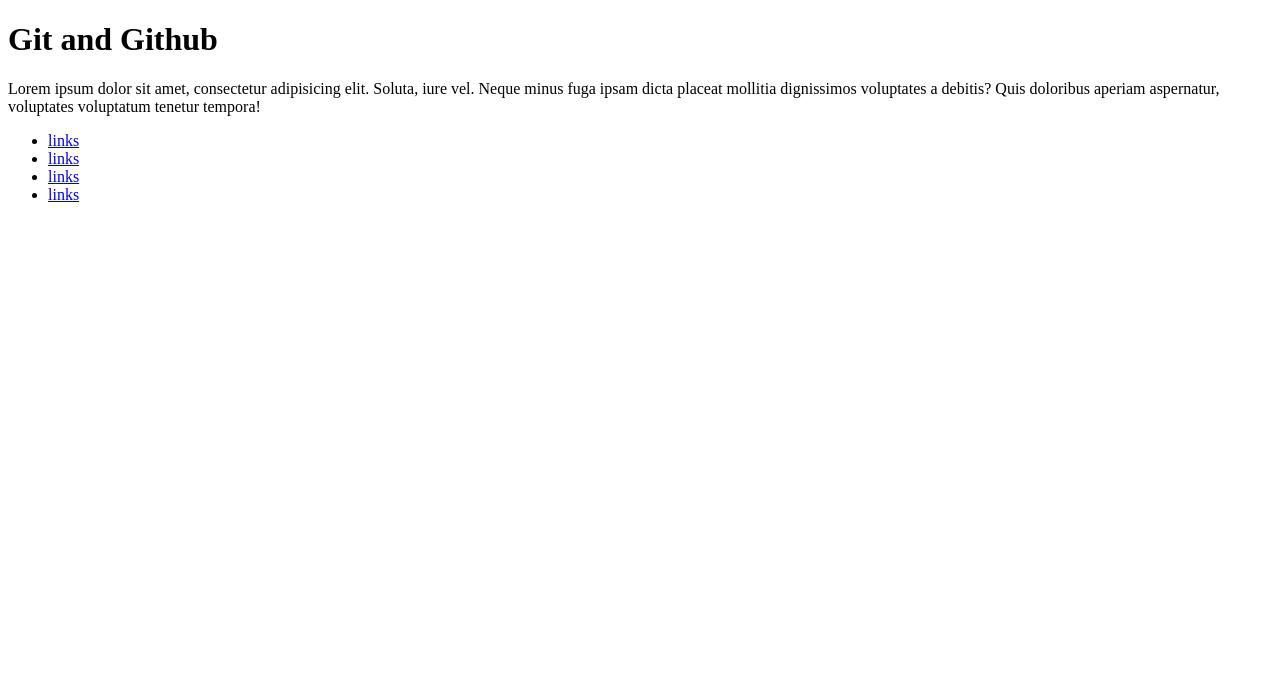
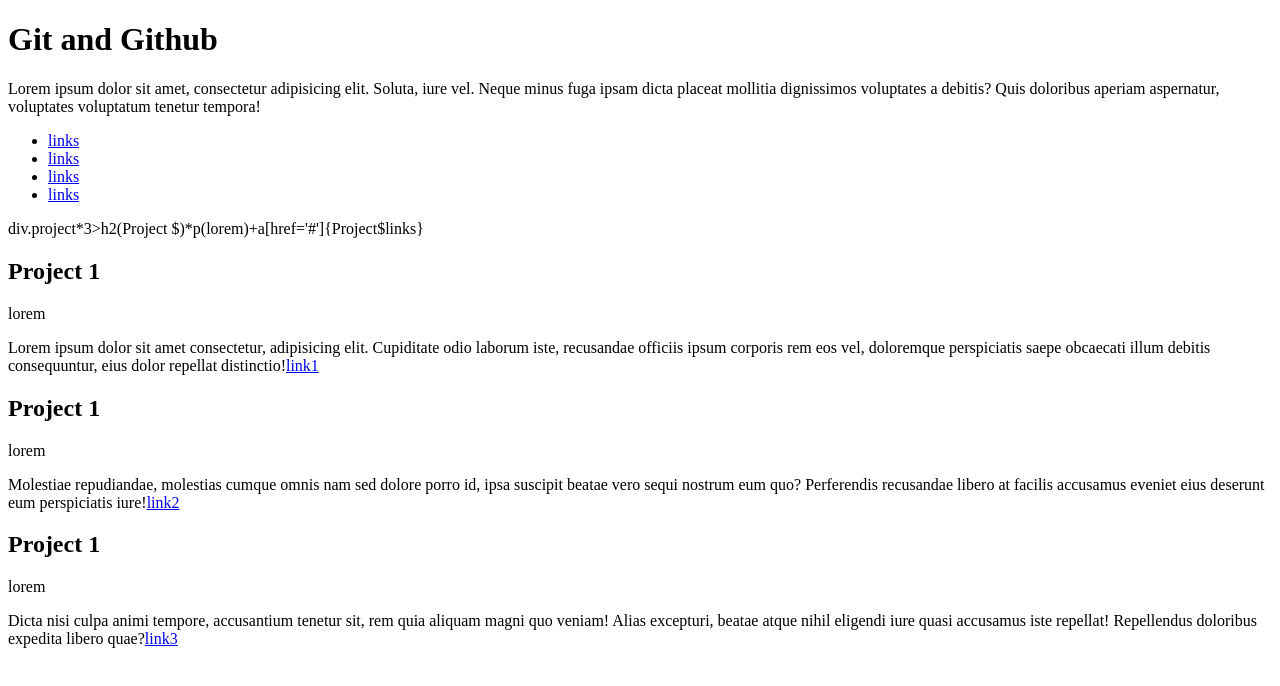
Before and after one commit to dvd2x/git-and-github-2019-25-3, a plain HTML site: page index.html in a window 1280 px wide. Drawn offline with Linux system fonts and the light colour scheme.

Commit message:
added div

```diff
--- a/index.html
+++ b/index.html
@@ -17,5 +17,22 @@
       <li><a href="#">links</a></li>
     </ul>
   </nav>
+
+  div.project*3>h2(Project $)*p(lorem)+a[href='#']{Project$links}
+  <div class="project">
+    <h2>Project 1</h2>
+    <p>lorem</p>
+    Lorem ipsum dolor sit amet consectetur, adipisicing elit. Cupiditate odio laborum iste, recusandae officiis ipsum corporis rem eos vel, doloremque perspiciatis saepe obcaecati illum debitis consequuntur, eius dolor repellat distinctio!<a href="#">link1</a>
+  </div>
+  <div class="project">
+    <h2>Project 1</h2>
+    <p>lorem</p>
+    Molestiae repudiandae, molestias cumque omnis nam sed dolore porro id, ipsa suscipit beatae vero sequi nostrum eum quo? Perferendis recusandae libero at facilis accusamus eveniet eius deserunt eum perspiciatis iure!<a href="#">link2</a>
+  </div>
+  <div class="project">
+    <h2>Project 1</h2>
+    <p>lorem</p>
+    Dicta nisi culpa animi tempore, accusantium tenetur sit, rem quia aliquam magni quo veniam! Alias excepturi, beatae atque nihil eligendi iure quasi accusamus iste repellat! Repellendus doloribus expedita libero quae?<a href="#">link3</a>
+  </div>
 </body>
 </html>
```
